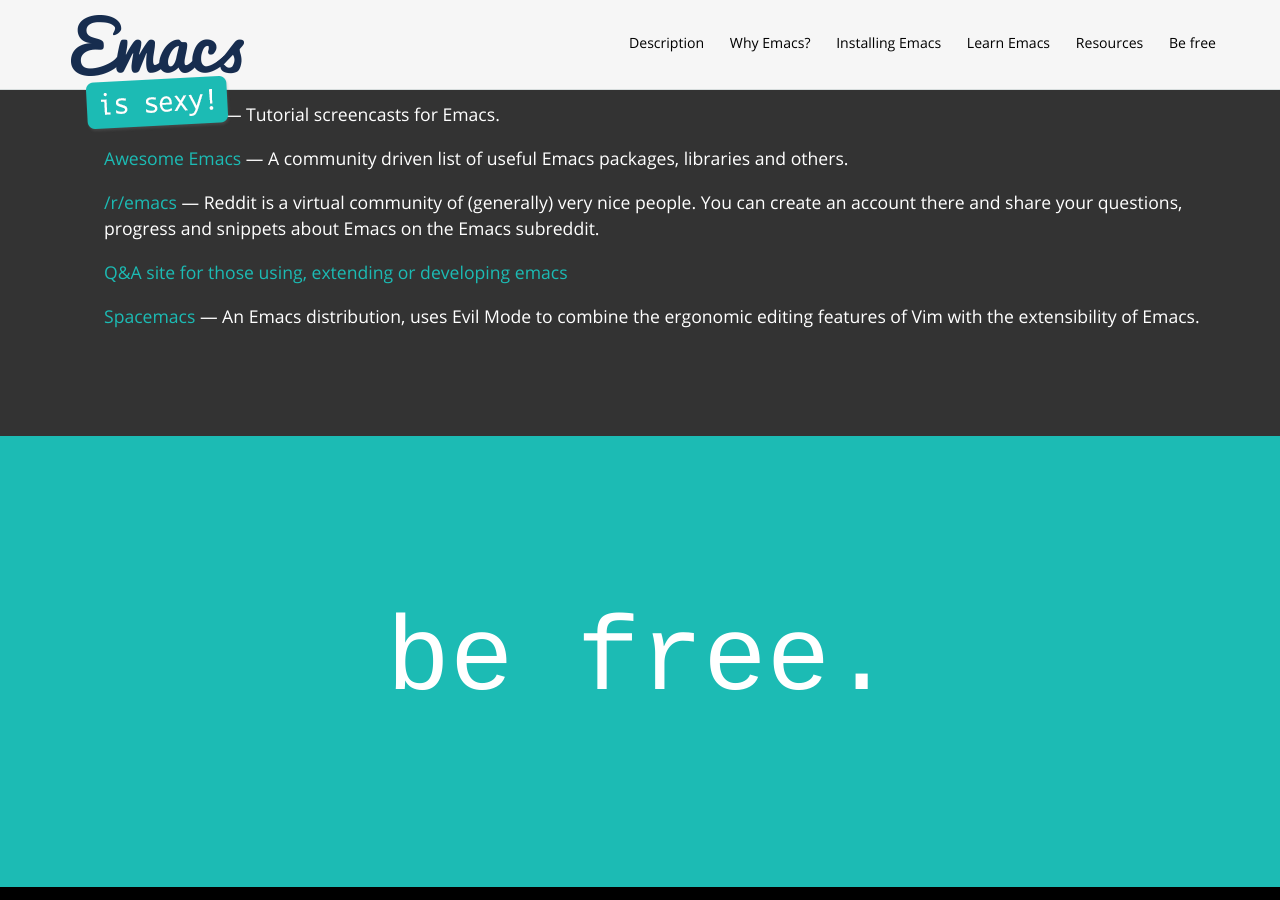
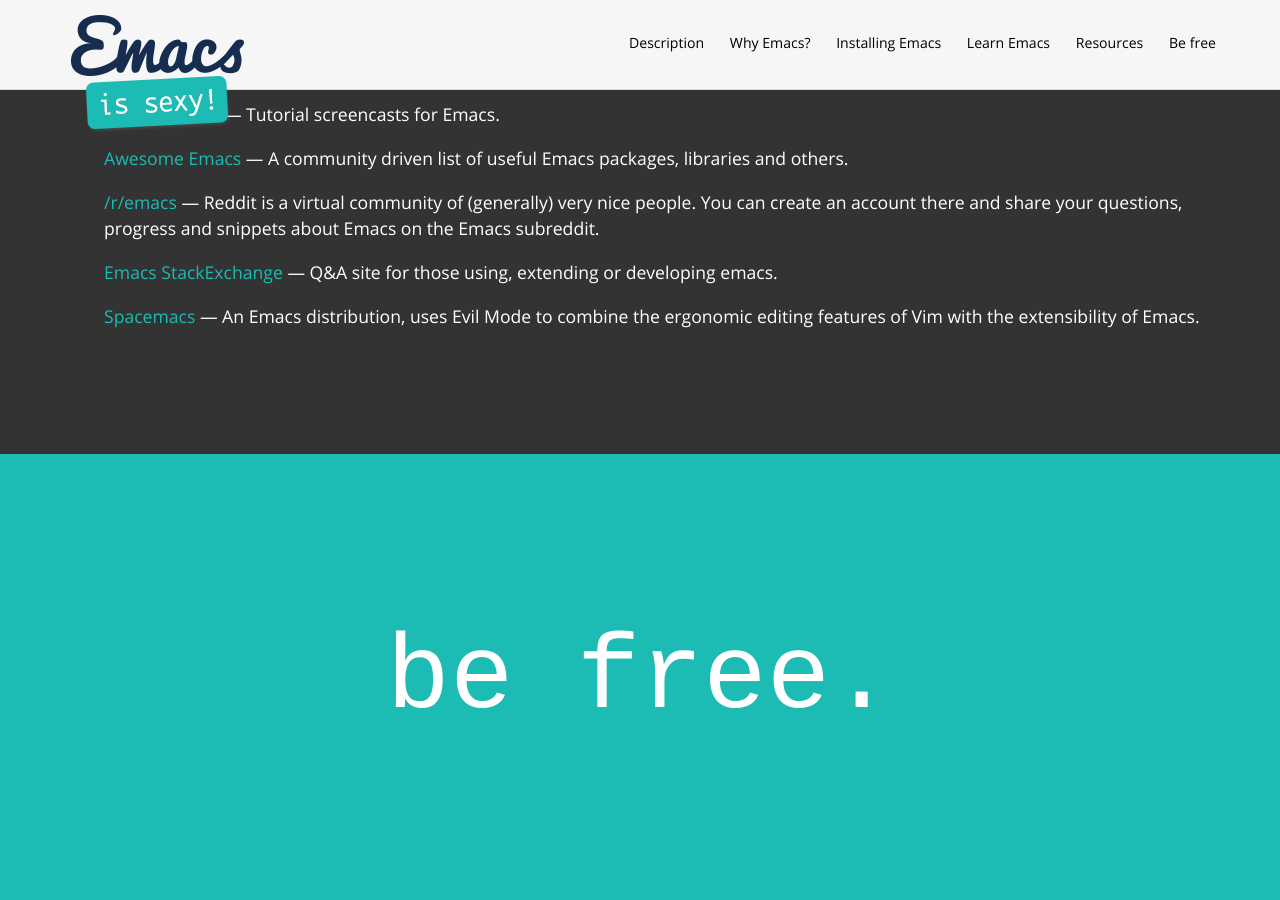
Before and after one commit to picandocodigo/emacs.sexy, a Jekyll site: the page built from index.html, in a window 1280 px wide and 900 px high, scrolled down 4582 px. Built offline with Jekyll 4.4.1, drawn with Linux system fonts in a browser that asks for light colours; nearby versions of some CDN libraries; Markdown is read by kramdown in place of the engine named in the settings.

Commit message:
Better formatting the resources

```diff
--- a/index.html
+++ b/index.html
@@ -281,10 +281,11 @@
           the Emacs subreddit.
         </li>
         <li>
-          <a href="http://emacs.stackexchange.com/" title="Emacs Stackexchange"> Q&A site for those using, extending or developing emacs</a>
+          <a href="http://emacs.stackexchange.com/" title="Emacs Stackexchange">Emacs StackExchange</a>&nbsp;&mdash; Q&A site for those using, extending or developing emacs.
         </li>
-<li>
-<a href="https://github.com/syl20bnr/spacemacs#introduction">Spacemacs</a>&nbsp;&mdash; An Emacs distribution, uses Evil Mode to combine the ergonomic editing features of Vim with the extensibility of Emacs.</li>
+        <li>
+          <a href="https://github.com/syl20bnr/spacemacs#introduction">Spacemacs</a>&nbsp;&mdash; An Emacs distribution, uses Evil Mode to combine the ergonomic editing features of Vim with the extensibility of Emacs.
+        <li>
       </ul>
     </p>
   </div>
```
